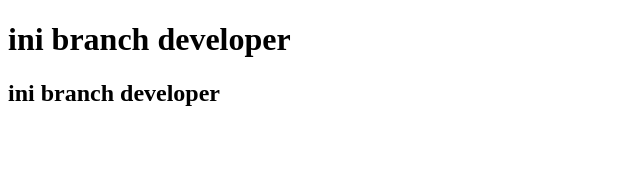
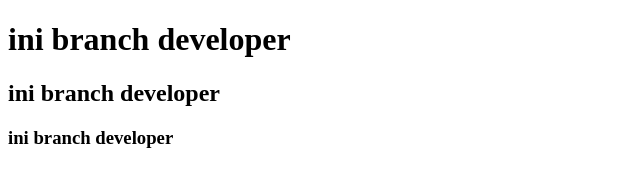
Before and after one commit to revindaamalias/Pelatiham-Section1, a plain HTML site: page index.html in a window 1280 px wide. Shown: the whole page, without its empty margins (0-640 px from the left). Drawn offline with Linux system fonts and the light colour scheme.

Commit message:
new tag h3

```diff
--- a/index.html
+++ b/index.html
@@ -9,5 +9,6 @@
   <body>
     <h1>ini branch developer</h1>
     <h2>ini branch developer</h2>
+    <h3>ini branch developer</h3>
   </body>
 </html>
```
